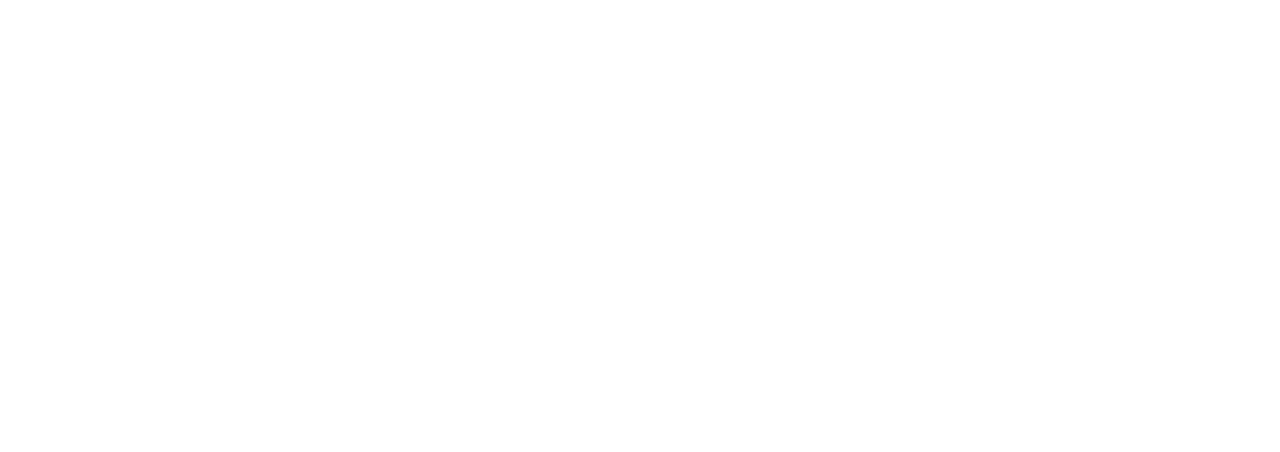
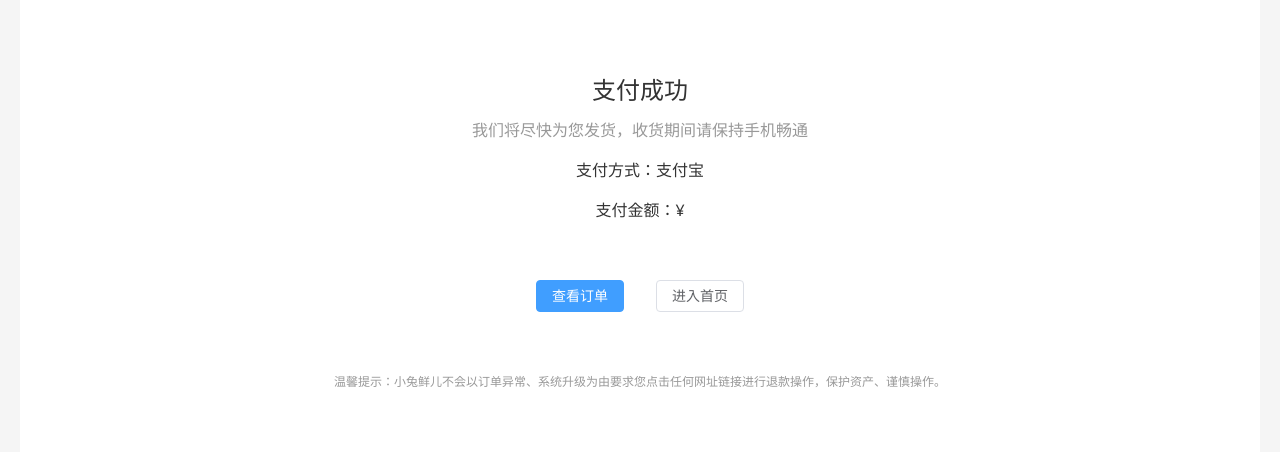
Before and after one commit to XsWiz/-, a Vue app: page /paycallback in a window 1280 px wide. Before the commit this address had no page. Shown: the part 235-687 px from the top of the page. Built offline with nearby package versions, Linux system fonts and the light colour scheme; no server answers; a small style sheet from the web is missing.

Commit message:
支付-结果展示跳转

```diff
--- a/src/router/index.js
+++ b/src/router/index.js
@@ -9,6 +9,7 @@
 import CarList from '@/views/CarList/frist-index.vue'
 import CheckOut from '@/views/CheckOut/frist-index.vue'
 import Pay from '@/views/Pay/frist-index.vue'
+import PayBack from '@/views/Pay/PayBack.vue'
 import { createRouter, createWebHistory } from 'vue-router'
 
 const router = createRouter({
@@ -47,7 +48,10 @@
           path: 'pay',
           component: Pay
         },
-
+        {
+          path: 'paycallback',
+          component: PayBack
+        },
       ]
     },
   {
--- /dev/null
+++ b/src/views/Pay/PayBack.vue
@@ -0,0 +1,83 @@
+<script setup>
+import { getOrderAPI } from '@/apis/pay.js'
+import { onMounted, ref } from 'vue';
+import { useRoute } from 'vue-router';
+const route=useRoute()
+const orderInfo = ref({})
+const getOrderInfo =async () => {
+  const ref = await getOrderAPI(route.query.orderId)
+   orderInfo.value=ref.result
+}
+onMounted(() => {
+getOrderInfo()
+})
+</script>
+
+
+<template>
+  <div class="xtx-pay-page">
+    <div class="container">
+      <!-- 支付结果 -->
+      <div class="pay-result">
+        <span class="iconfont icon-queren2 green" v-if="route.query.payResult==='true'"></span>
+        <span class="iconfont icon-shanchu red" v-else></span>
+        <p class="tit">支付成功</p>
+        <p class="tip">我们将尽快为您发货，收货期间请保持手机畅通</p>
+        <p>支付方式：<span>支付宝</span></p>
+        <p>支付金额：<span>¥{{ orderInfo.payMoney?.toFixed(2) }}</span></p>
+        <div class="btn">
+          <el-button type="primary" style="margin-right:20px">查看订单</el-button>
+          <el-button>进入首页</el-button>
+        </div>
+        <p class="alert">
+          <span class="iconfont icon-tip"></span>
+          温馨提示：小兔鲜儿不会以订单异常、系统升级为由要求您点击任何网址链接进行退款操作，保护资产、谨慎操作。
+        </p>
+      </div>
+    </div>
+  </div>
+</template>
+
+<style scoped lang="scss">
+.pay-result {
+  padding: 100px 0;
+  background: #fff;
+  text-align: center;
+  margin-top: 20px;
+
+  >.iconfont {
+    font-size: 100px;
+  }
+
+  .green {
+    color: #1dc779;
+  }
+
+  .red {
+    color: $priceColor;
+  }
+
+  .tit {
+    font-size: 24px;
+  }
+
+  .tip {
+    color: #999;
+  }
+
+  p {
+    line-height: 40px;
+    font-size: 16px;
+  }
+
+  .btn {
+    margin-top: 50px;
+  }
+
+  .alert {
+    font-size: 12px;
+    color: #999;
+    margin-top: 50px;
+  }
+}
+</style>
--- a/src/views/Pay/frist-index.vue
+++ b/src/views/Pay/frist-index.vue
@@ -11,7 +11,12 @@
 onMounted(() => {
   getOrder()
 })
-
+// 支付 跳转支付宝
+// 支付地址
+const baseURL = 'http://pcapi-xiaotuxian-front-devtest.itheima.net/'
+const backURL = 'http://127.0.0.1:5173/paycallback'
+const redirectUrl = encodeURIComponent(backURL)
+const payUrl = `${baseURL}pay/aliPay?orderId=${route.query.id}&redirect=${redirectUrl}`
 </script>
 
 
```
